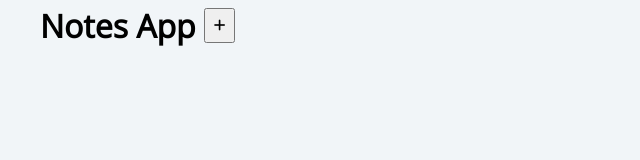
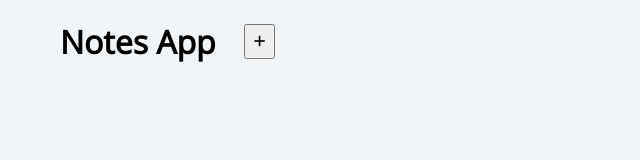
Before and after one commit to lambert34/NotesApp-JS-, a plain HTML site: page index.html in a window 1280 px wide. Shown: the whole page, without its empty margins (0-640 px from the left). Drawn offline with nearby package versions, Linux system fonts and the light colour scheme.

Commit message:
подвинули визуально заголовок

```diff
--- a/index.html
+++ b/index.html
@@ -14,7 +14,7 @@
 <body>
     <div class="container">
         <div class="header">
-            <h1>Notes App</h1>
+            <h1 class="h1">Notes App</h1>
             <button class="note-add" type="button"><i class="fa-solid fa-plus"></i></button>
         </div>
         <div class="notes"></div>
--- a/style/style.css
+++ b/style/style.css
@@ -7,6 +7,10 @@
 body {
     background-color: #f1f5f8;
     font-family: "Open Sans", sans-serif;
+}
+
+.h1 {
+    margin: 20px;
 }
 
 .container {
```
